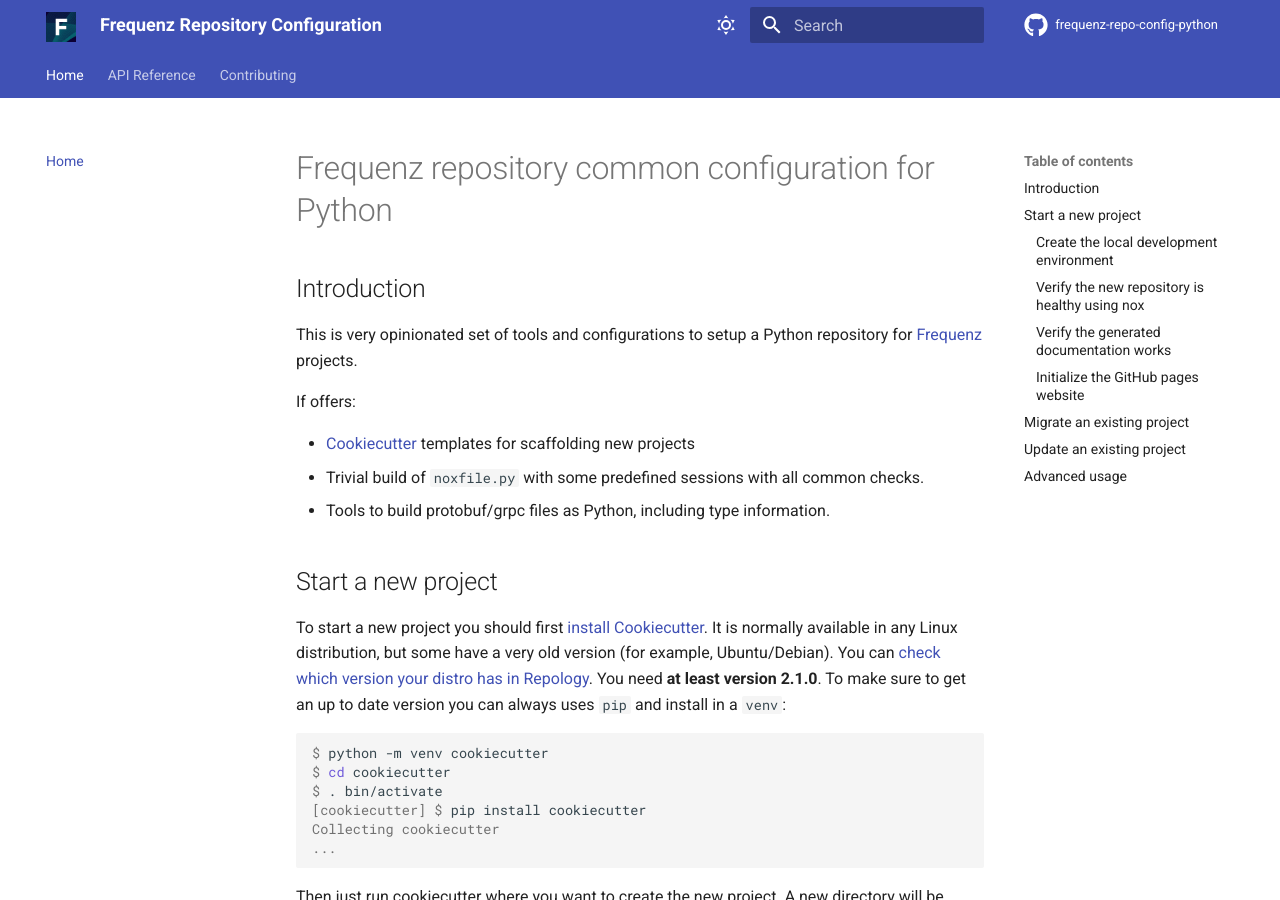
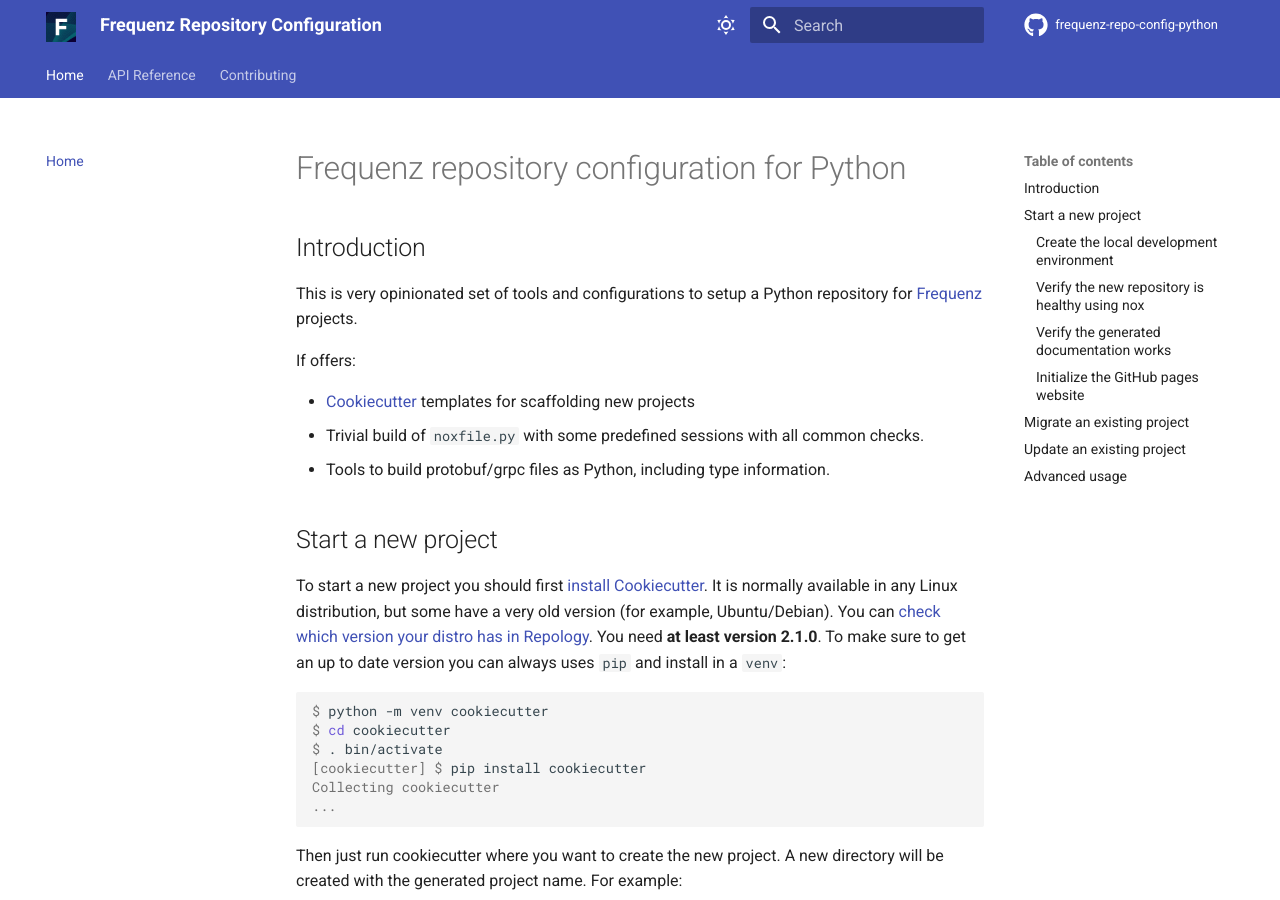
Before and after one commit to frequenz-floss/frequenz-repo-config-python, an MkDocs documentation site: the page built from docs/index.md, in a window 1280 px wide and 900 px high. Built offline with MkDocs 1.6.1 and Material for MkDocs 9.7.7, drawn with Linux system fonts in a browser that asks for light colours; comment, search, counter and statistics services are not loaded; the version menu is left out.

```diff
--- a/docs/index.md
+++ b/docs/index.md
@@ -1,4 +1,4 @@
-# Frequenz repository common configuration for Python
+# Frequenz repository configuration for Python
 
 ## Introduction
 
```
Also changed, not shown: README.md (+1 -1 lines).
